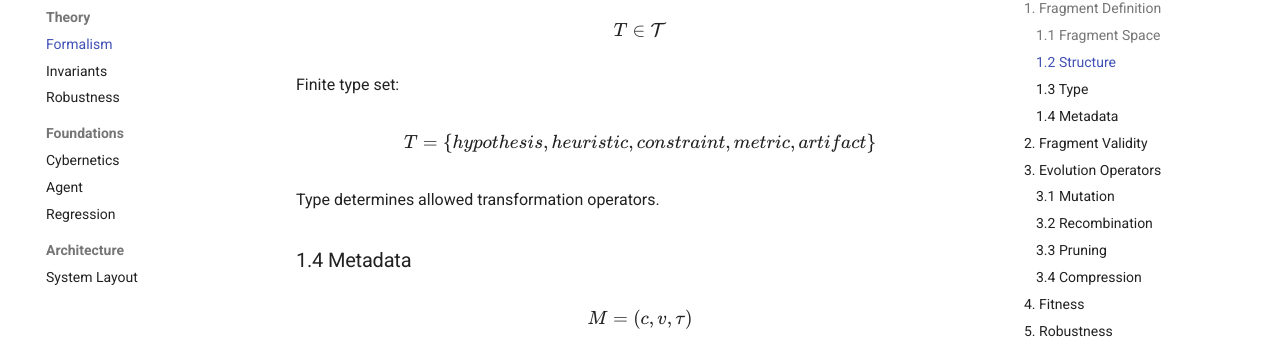
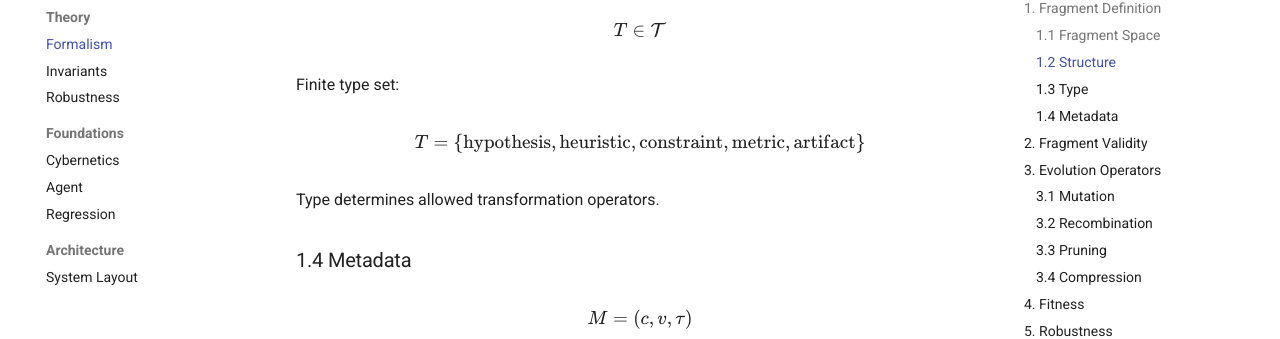
Before and after one commit to intelligentiaomni/grove, an MkDocs documentation site: the page built from docs/theory/formalism.md, in a window 1280 px wide and 900 px high, scrolled down 1095 px. Shown: the part 127-466 px from the top of the window. Built offline with MkDocs 1.6.1 and Material for MkDocs 9.7.7, drawn with Linux system fonts in a browser that asks for light colours; comment, search, counter and statistics services are not loaded.

Commit message:
fix text string rendering inside formula block

```diff
--- a/docs/theory/formalism.md
+++ b/docs/theory/formalism.md
@@ -45,7 +45,7 @@ $$T \in\mathcal{T}$$
 
 Finite type set:
 
-$$T = \{ hypothesis, heuristic, constraint, metric, artifact \}$$
+$$T = \{ \text{hypothesis}, \text{heuristic}, \text{constraint}, \text{metric}, \text{artifact} \}$$
 
 Type determines allowed transformation operators.
 
```
